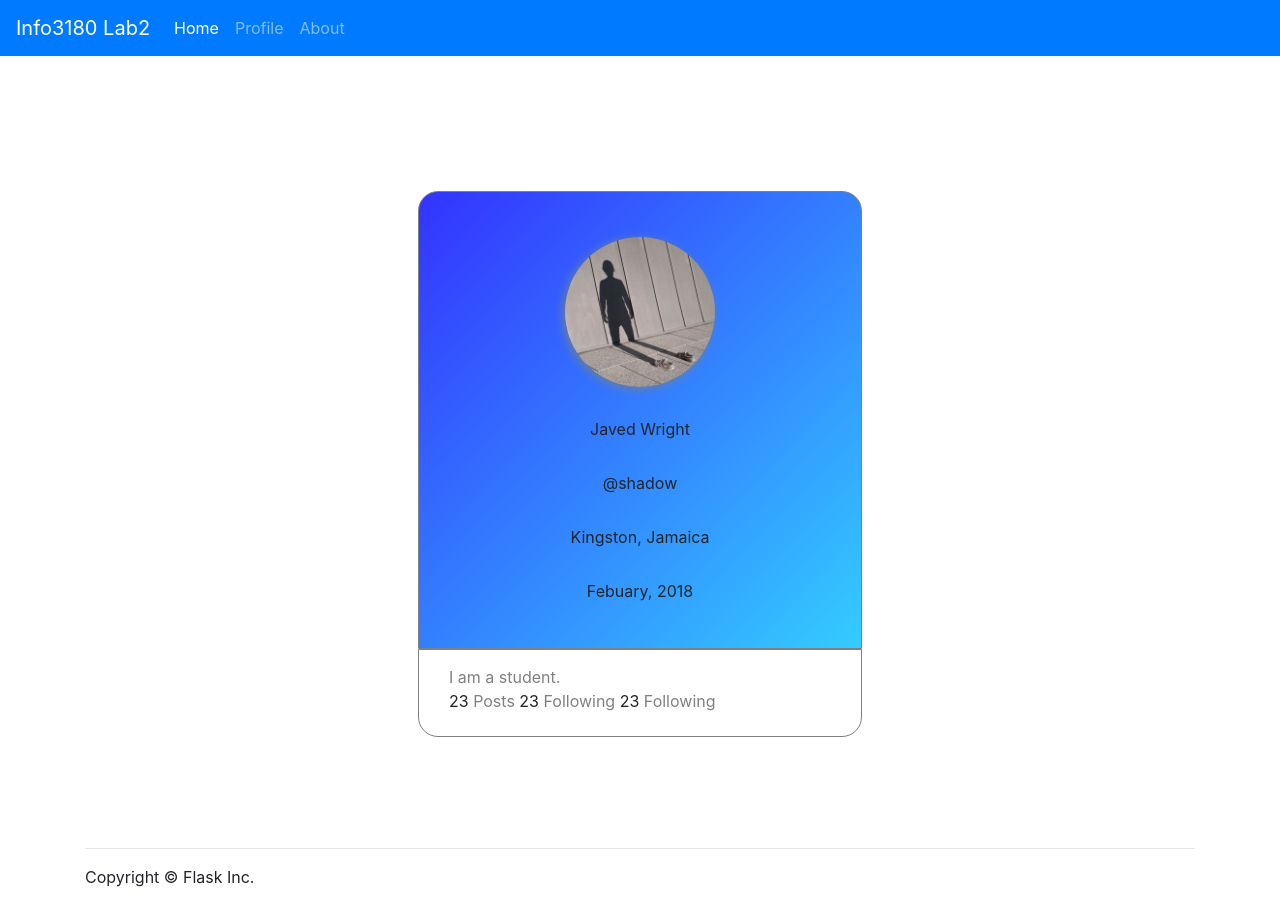
After one commit to shadowlaw/iinfo3180-lab02, a Flask app: page /profile in a window 1280 px wide. The commit adds this page. Run offline with Flask 2, Linux system fonts and the light colour scheme; some libraries are stand-ins or nearby versions.

Commit message:
Added profile page.

```diff
--- a/app/static/css/app.css
+++ b/app/static/css/app.css
@@ -1,3 +1,37 @@
 body {
     padding-top: 5rem;
 }
+
+.lower_card_label, #short_bio{
+    color: gray;
+}
+
+#prof_img{
+    width: 150px;
+    height: 150px;
+    border-radius: 50%;
+    box-shadow: -2px 2px 10px slategrey;
+}
+
+#profile_card_top, #profile_card_bottom{
+    padding: 15px 30px;
+    border: gray solid;
+}
+
+#profile_card_top{
+    background: linear-gradient(to top left, #33ccff 0%, #3333ff 100%);
+    margin: 10% 30% 0% 30%;
+    border-radius: 20px 20px 0px 0px;
+    border-width: 1px 1px 0.05px 1px;
+}
+
+#profile_card_bottom{
+    border-width: 0.05px 1px 1px 1px;
+    margin: 0% 30% 10% 30%;
+    border-radius: 0px 0px 20px 20px;
+}
+
+.tc_container{
+    margin: 30px;
+    text-align: center;
+}
--- a/app/templates/header.html
+++ b/app/templates/header.html
@@ -1,5 +1,5 @@
 <nav class="navbar navbar-expand-lg navbar-dark bg-primary fixed-top">
-  <a class="navbar-brand" href="#">Project Name</a>
+  <a class="navbar-brand" href="#">Info3180 Lab2</a>
   <button class="navbar-toggler" type="button" data-toggle="collapse" data-target="#navbarSupportedContent" aria-controls="navbarSupportedContent" aria-expanded="false" aria-label="Toggle navigation">
     <span class="navbar-toggler-icon"></span>
   </button>
@@ -10,6 +10,9 @@
         <a class="nav-link" href="{{ url_for('home') }}">Home <span class="sr-only">(current)</span></a>
       </li>
       <li class="nav-item">
+        <a class="nav-link" href="{{ url_for('profile') }}">Profile</a>
+      </li>
+      <li class="nav-item">
         <a class="nav-link" href="{{ url_for('about') }}">About</a>
       </li>
     </ul>
--- /dev/null
+++ b/app/templates/profile.html
@@ -0,0 +1,33 @@
+{% extends 'base.html'%}
+
+{% block main%}
+<div id="profile_card_top">
+        <div class="tc_container">
+            <image id="prof_img" src = {{ userdata["profile_url"] }} id = 'profile_pic'/>
+        </div>
+        <div class="tc_container">
+            <span id="fullname">{{ userdata["fullname"] }}</span>
+        </div>
+        <div class="tc_container">
+            <span id="username">@{{ userdata['username'] }}</span>
+        </div>
+        <div class="tc_container">
+            <span id="location">{{ userdata['location']}}</span>
+        </div>
+        <div class="tc_container">
+            <span id="join_date">{{ userdata['join_date']}}</span>
+        </div>
+    </div>
+    <div id="profile_card_bottom">
+        <div>
+            <span id="short_bio">{{ userdata['s_bio']}}</span>
+        </div>
+
+        <span id="no_of_posts">{{ userdata['no_of_posts']}}</span>
+        <label class='lower_card_label' for="no_of_posts">Posts</label>
+        <span id="no_following">{{ userdata['no_following']}}</span>
+        <label class='lower_card_label' for="no_following">Following</label>
+        <span id="no_of_followers">{{ userdata['no_of_followers']}}</span>
+        <label class='lower_card_label' for="no_of_followers">Following</label>
+    </div>
+{% endblock %}
--- a/app/views.py
+++ b/app/views.py
@@ -18,6 +18,21 @@ def home():
     """Render website's home page."""
     return render_template('home.html')
 
+@app.route('/profile')
+def profile():
+    userData = {
+        'profile_url': url_for('static', filename='images/user_profile_img.jpg'),
+        'fullname': 'Javed Wright',
+        'username': 'shadow',
+        'location': 'Kingston, Jamaica',
+        'join_date': 'Febuary, 2018',
+        's_bio': "I am a student.",
+        'no_of_posts': '23',
+        'no_of_followers': '23',
+        'no_following': '23'
+    }
+
+    return render_template('profile.html', userdata = userData);
 
 @app.route('/about/')
 def about():
```
Also changed, not shown: app/static/app.css (added), app/static/images/user_profile_img.jpg (added).
